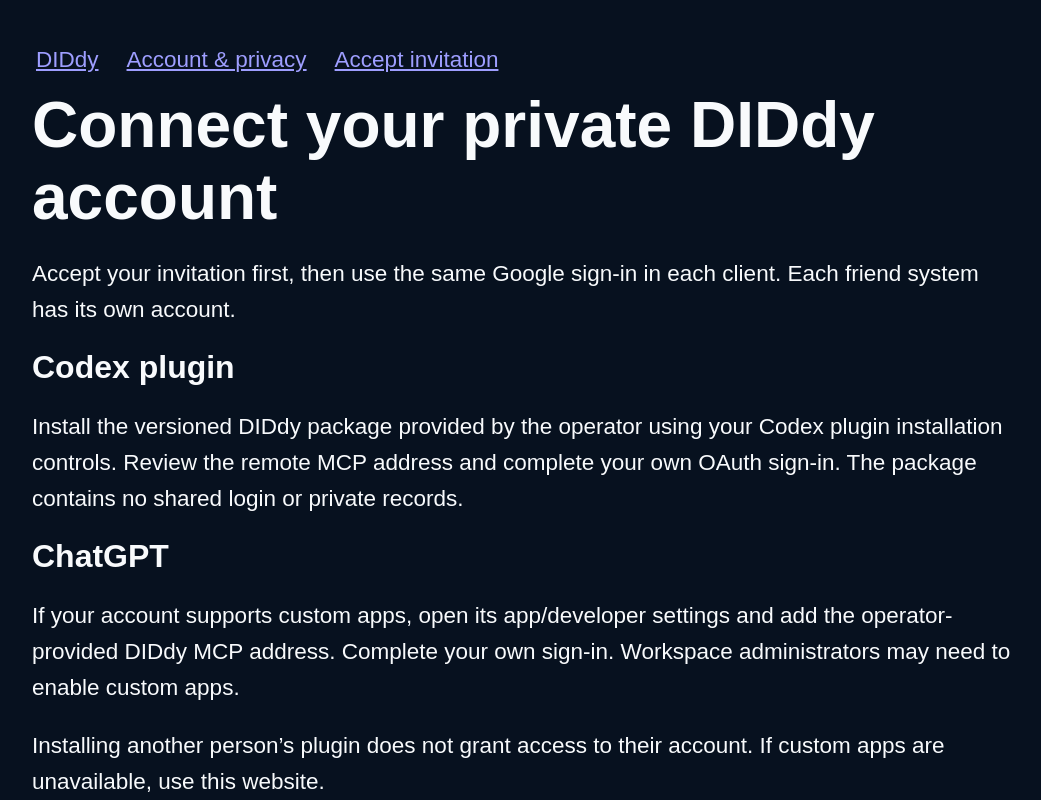
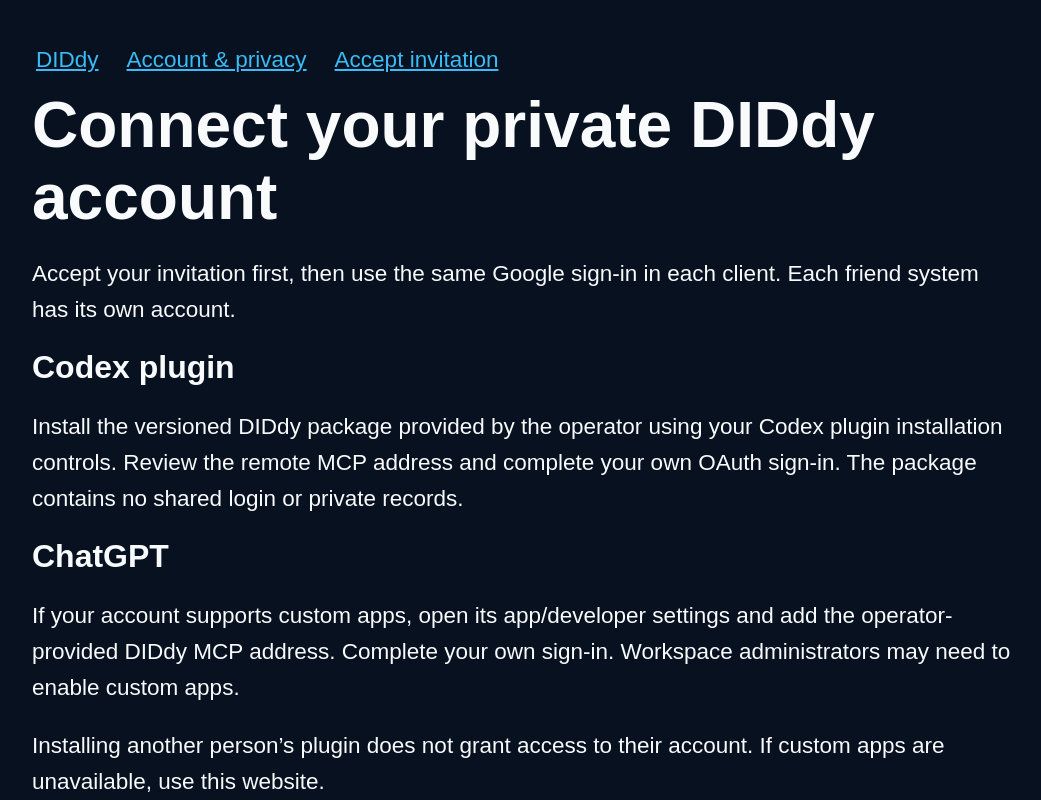
Before and after one commit to Arcadesys/bunch, a Next.js app: page /connect in a window 1280 px wide. Shown: the top 800 px of the page, without its empty margins (118-1159 px from the left). Built offline with nearby package versions, Linux system fonts and the light colour scheme.

Commit message:
Use high-contrast controls on pilot account screens

```diff
--- a/src/app/styles.css
+++ b/src/app/styles.css
@@ -1348,3 +1348,7 @@
 .pilot-page input[type=checkbox] { flex: 0 0 48px; width: 48px; height: 48px; }
 .pilot-page :focus-visible { outline: 3px solid currentColor; outline-offset: 4px; }
 .pilot-notice { border: 2px solid currentColor; padding: 1rem; }
+.pilot-page button { background: var(--accent); color: var(--accent-ink); border: 2px solid var(--accent); border-radius: .35rem; font-weight: 700; }
+.pilot-page button:disabled { background: var(--wash); color: var(--muted); border-color: var(--line); border-style: dashed; cursor: wait; }
+.pilot-page input:not([type=checkbox]) { background: var(--surface); color: var(--ink); border: 2px solid var(--line); }
+.pilot-page a { color: var(--accent); }
```
